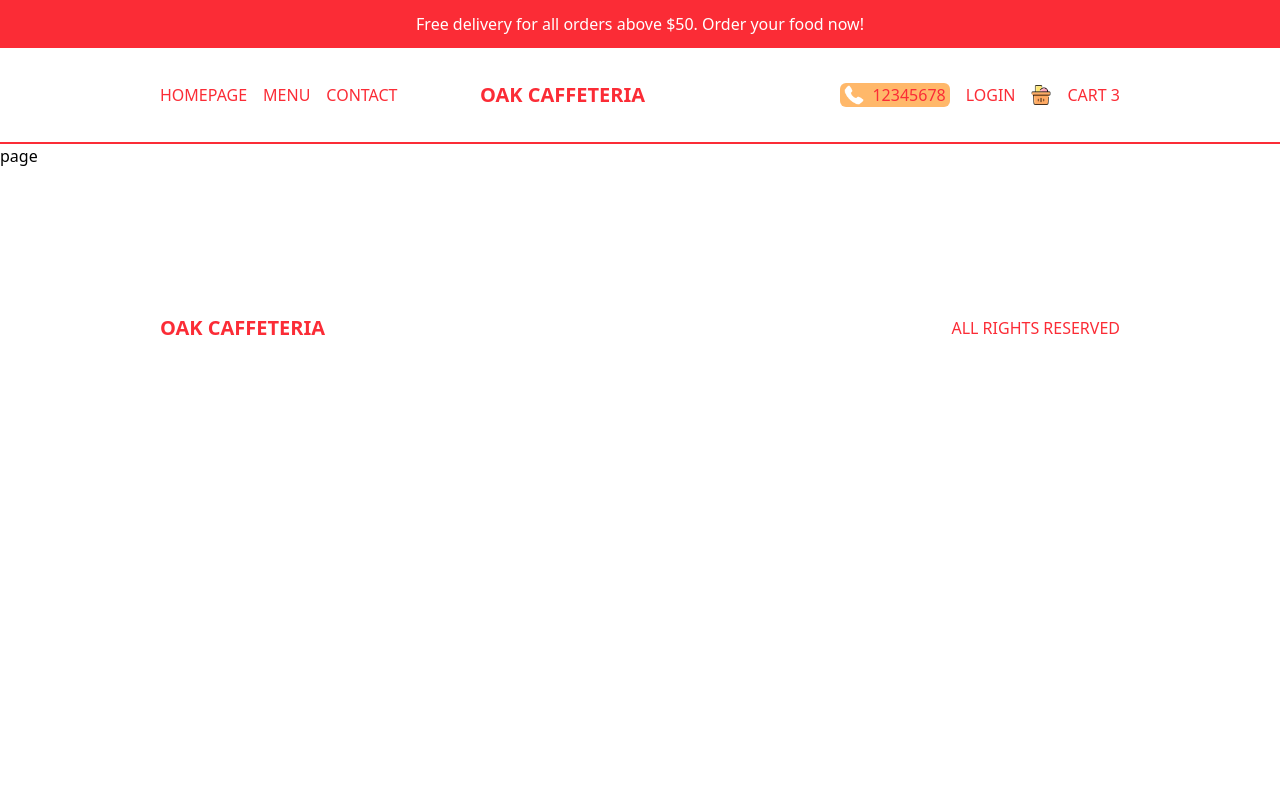
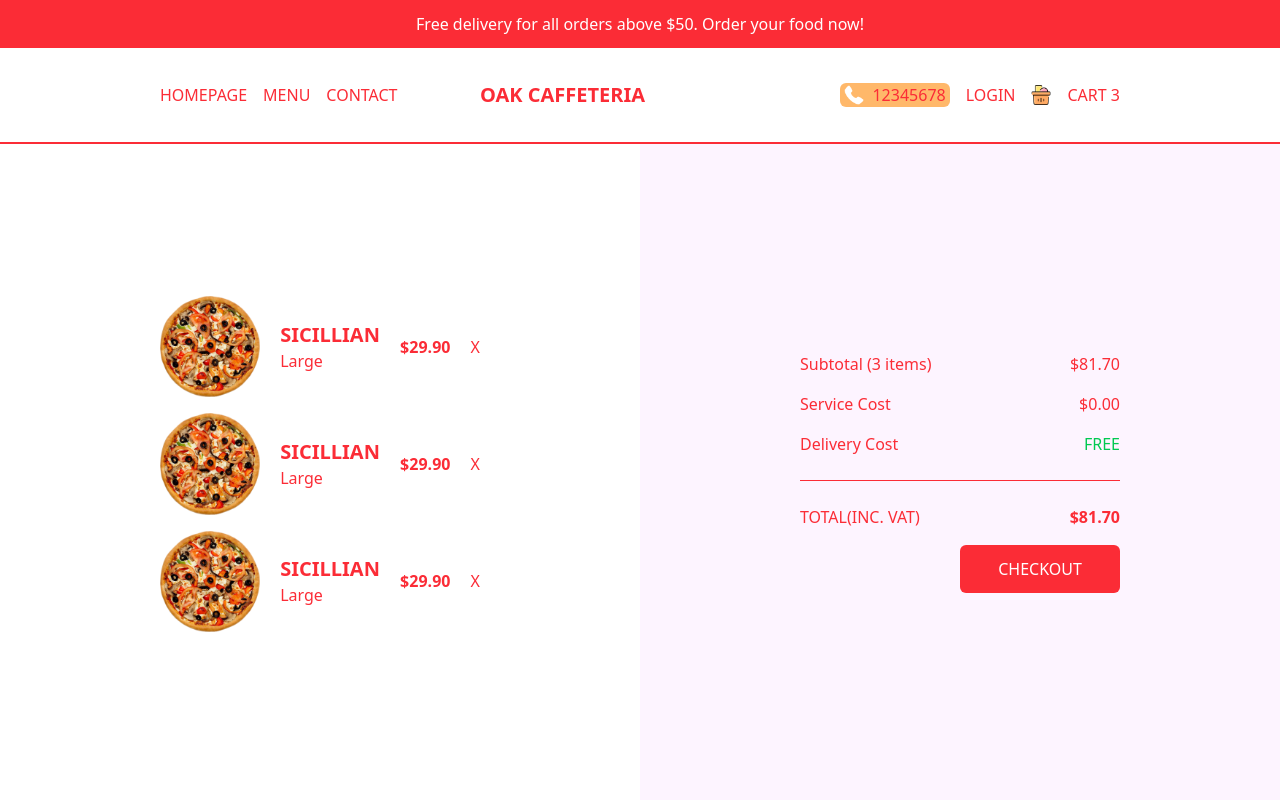
Before and after one commit to sibelephant/resturant-ui, a Next.js app: page /cart in a window 1280 px wide. Shown: the top 800 px of the page. Built offline with nearby package versions, Linux system fonts and the light colour scheme.

Commit message:
Refactor cart page layout and add product details for better display

```diff
--- a/src/app/cart/page.tsx
+++ b/src/app/cart/page.tsx
@@ -1,9 +1,71 @@
-
+import Image from "next/image";
 
 const page = () => {
   return (
-    <div>page</div>
-  )
-}
+    <div className="h-[calc(100vh-6rem)] md:h-[calc(100vh-9rem)] flex flex-col text-red-500 lg:flex-row">
+      {/* PRODUCT CONTAINER */}
+      <div className="h-1/2 p-4 flex flex-col justify-center mb-4 overflow-scroll lg:h-full lg:w-2/3 2xl:w-1/2 lg:px-20 xl:px-40  ">
+        {/* SINGLE ITEM */}
+        <div className="flex items-center justify-between mb-4">
+          <Image src="/temporary/p1.png" alt="" width={100} height={100} />
+          <div className="">
+            <h1 className="uppercase text-xl font-bold">sicillian</h1>
+            <span>Large</span>
+          </div>
+          <h2 className="font-bold">$29.90</h2>
+          <span className="cursor-pointer">X</span>
+        </div>
 
-export default page
+        {/* SINGLE ITEM */}
+        <div className="flex items-center justify-between mb-4">
+          <Image src="/temporary/p1.png" alt="" width={100} height={100} />
+          <div className="">
+            <h1 className="uppercase text-xl font-bold">sicillian</h1>
+            <span>Large</span>
+          </div>
+          <h2 className="font-bold">$29.90</h2>
+          <span className="cursor-pointer">X</span>
+        </div>
+
+        {/* SINGLE ITEM */}
+        <div className="flex items-center justify-between mb-4">
+          <Image src="/temporary/p1.png" alt="" width={100} height={100} />
+          <div className="">
+            <h1 className="uppercase text-xl font-bold">sicillian</h1>
+            <span>Large</span>
+          </div>
+          <h2 className="font-bold">$29.90</h2>
+          <span className="cursor-pointer">X</span>
+        </div>
+      </div>
+
+      {/* PAYMENT CONTAINER  */}
+      <div className="h-1/2 p-4 bg-fuchsia-50 flex flex-col gap-4 justify-center lg:h-full lg:w-2/3 2xl:w-1/2  lg:px-20 xl:px-40 2xl:text-xl 2xl:gap-6">
+        <div className="flex justify-between">
+          <span className="">Subtotal (3 items) </span>
+          <span className="">$81.70 </span>
+        </div>
+
+        <div className="flex justify-between">
+          <span className="">Service Cost </span>
+          <span className="">$0.00 </span>
+        </div>
+
+        <div className="flex justify-between">
+          <span className="">Delivery Cost</span>
+          <span className="text-green-500">FREE </span>
+        </div>
+        <hr className="my-2 " />
+        <div className="flex justify-between">
+          <span className="">TOTAL(INC. VAT)</span>
+          <span className="font-bold">$81.70 </span>
+        </div>
+        <button className="bg-red-500 p-3 text-white rounded-md w-1/2 self-end">
+          CHECKOUT{" "}
+        </button>
+      </div>
+    </div>
+  );
+};
+
+export default page;
```
